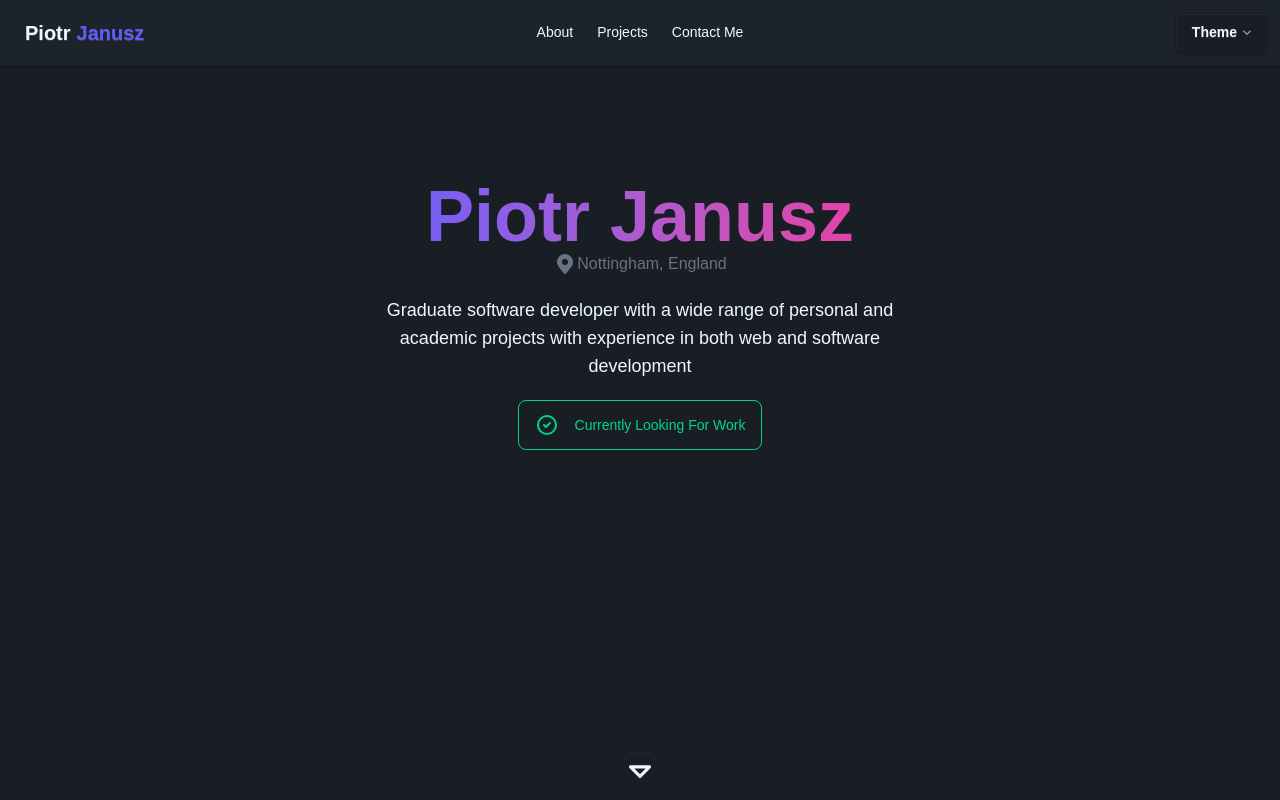
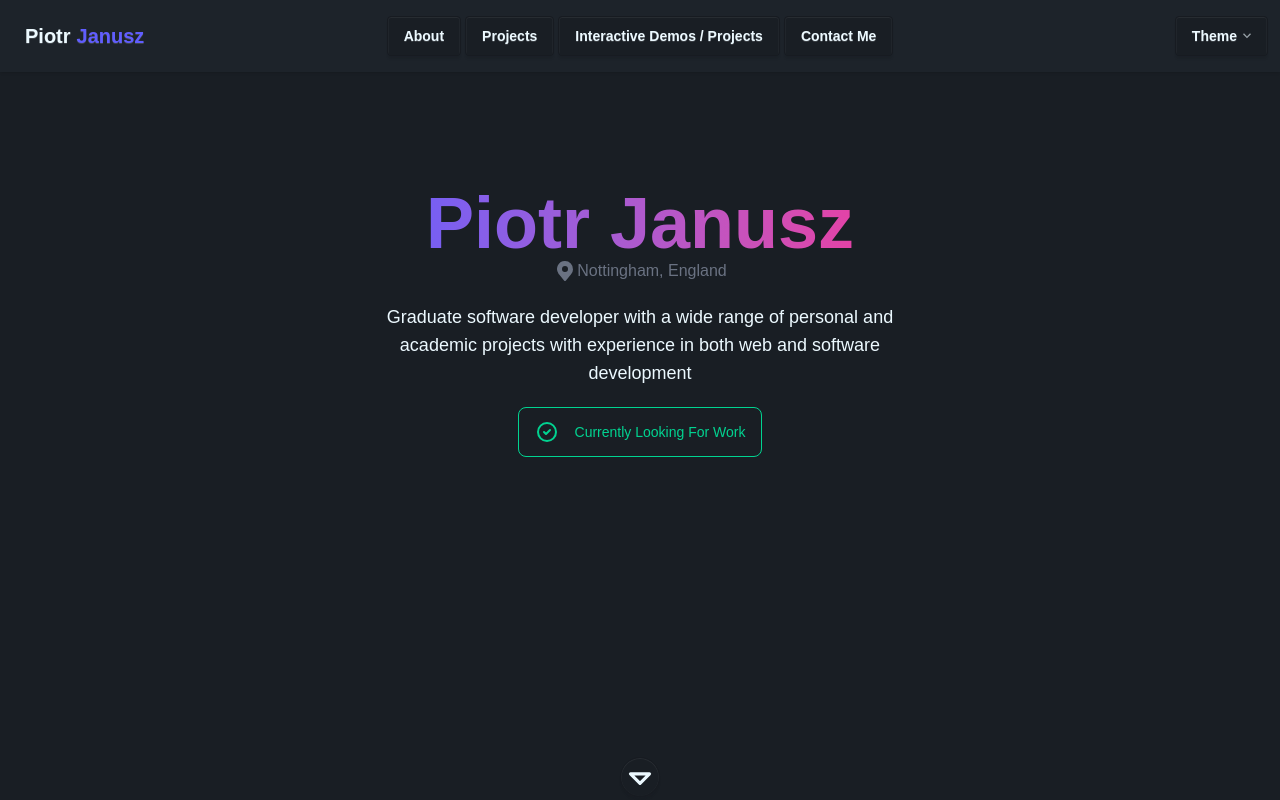
Before and after one commit to Piotr-Janusz/piotr-janusz.github.io, a React (Vite) app: page / in a window 1280 px wide. Shown: the top 800 px of the page. Built offline with nearby package versions, Linux system fonts and the light colour scheme; no server answers.

Commit message:
Added an interactive project section to navbar along with acoompanying page containing a link and description of the pokemon guesser game and which will be later expanded to hold more interactive projects

```diff
--- a/src/components/NavBarTest.jsx
+++ b/src/components/NavBarTest.jsx
@@ -32,10 +32,11 @@ export const NavBarTest = ({scrollFunction}) => {
       <a className="btn btn-ghost text-xl m-0">Piotr<span className="text-primary m-0">Janusz</span> </a>
     </div>
     <div className="navbar-center hidden lg:flex">
-      <ul className="menu menu-horizontal px-1">
-        <li><a onClick={() => scrollFunction('home')}>About</a></li>
-        <li><a href="#projects" onClick={() => scrollFunction('projects')}>Projects</a></li>
-        <li><span onClick={() => scrollFunction('contact')}>
+      <ul className="menu menu-horizontal px-1 space-x-1">
+        <li><a className="btn" onClick={() => scrollFunction('home')}>About</a></li>
+        <li><a className="btn" onClick={() => scrollFunction('projects')}>Projects</a></li>
+        <li><a className="btn" href="#Interactive">Interactive Demos / Projects</a></li>
+        <li><span className="btn" onClick={() => scrollFunction('contact')}>
         Contact Me
         </span></li>
       </ul>
--- a/src/main.jsx
+++ b/src/main.jsx
@@ -4,6 +4,7 @@ import './index.css'
 import App from './App.jsx'
 import { createBrowserRouter, RouterProvider, HashRouter, Routes, Route } from 'react-router-dom'
 import { PokemonGuesser } from './pages/PokemonGuesser'
+import {InteractiveProjects} from './pages/InteractiveProjects.jsx'
 
 
   const router = createBrowserRouter([
@@ -17,6 +18,7 @@ createRoot(document.getElementById('root')).render(
       <Routes>
         <Route path="/" element={<App/>}/>
         <Route path="/PokemonGuesser" element={<PokemonGuesser/>}/>
+        <Route path="/Interactive" element={<InteractiveProjects/>}/>
       </Routes>
     </HashRouter>
   </StrictMode>,
```
